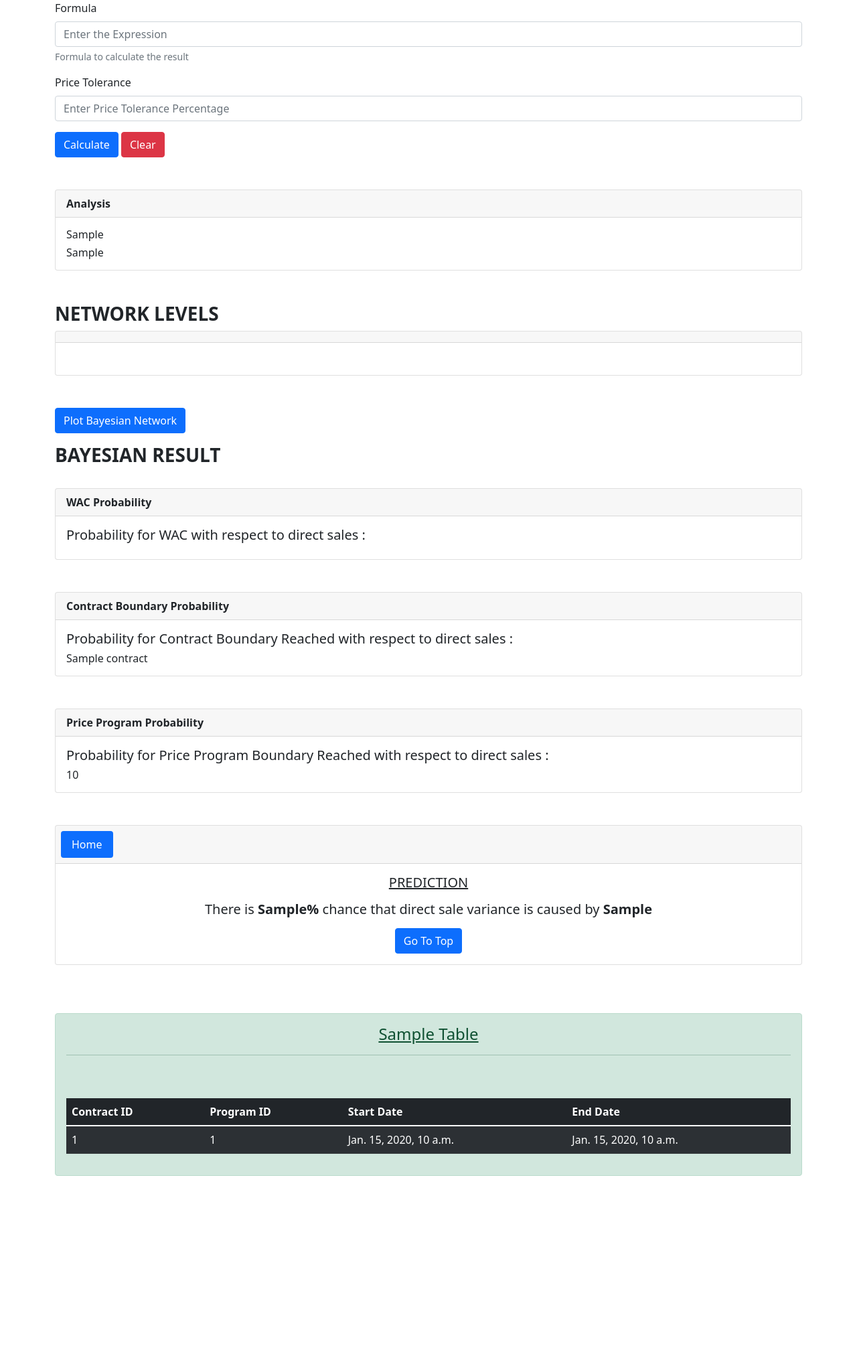
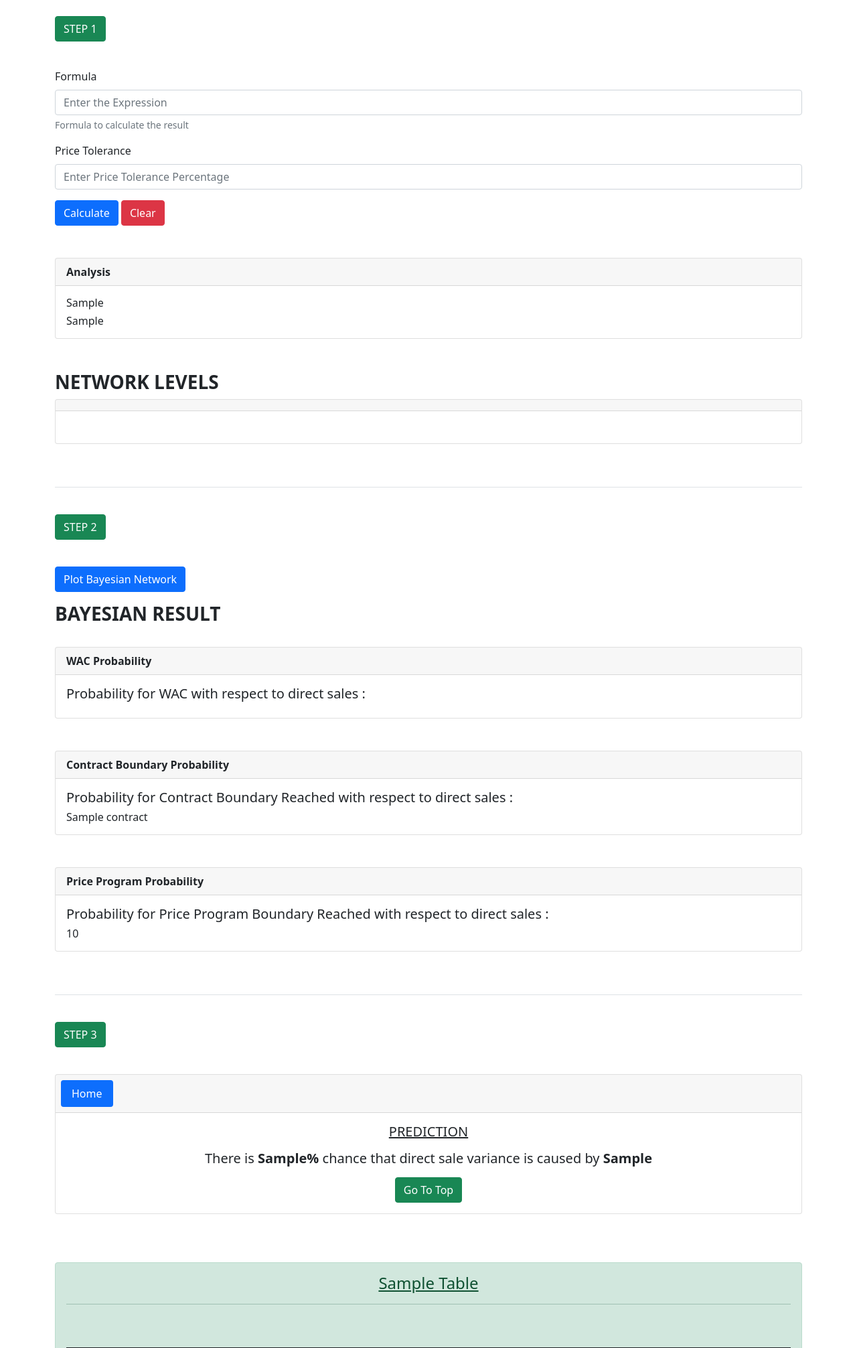
Before and after one commit to rohan-flutterint/Trinity, a Django app: template TrinitySource/templates/calculation.html in a window 1280 px wide. Shown: the part 56-2069 px from the top of the page at 67% size. Before the commit the page ends 1812 px from the top, so only its background shows below. Run offline with Django 3.2, Linux system fonts and the light colour scheme; the template is opened without the code that fills it: most values are stand-ins (such as "Sample title", 1, 10 or a date in 2020).

Commit message:
calculations Html page changes

```diff
--- a/TrinitySource/templates/calculation.html
+++ b/TrinitySource/templates/calculation.html
@@ -4,6 +4,18 @@
 {% block body %}
 
 <div class="container">
+    <br>
+    <p>
+      <a class="btn btn-success" data-bs-toggle="collapse" href="#collapseExample" role="button" aria-expanded="false" aria-controls="collapseExample">
+        STEP 1
+      </a>
+    </p>
+    <div class="collapse" id="collapseExample">
+      <div class="card card-body">
+        Step-1  Identify evidence bucket based on the differential.
+      </div>
+    </div>
+    <br>
     <form method="GET" action="{% url 'submitquery'%}">
         {% csrf_token %}
       <div class="mb-3">
@@ -18,6 +30,7 @@
       <button type="submit" class="btn btn-primary" name="submit">Calculate</button>
       <button type="reset" class="btn btn-danger" name="reset">Clear</button>
     </form>
+
     <br>
     <br>
     <div class="card">
@@ -40,6 +53,19 @@
       </div>
     </div>
     <br>
+    <br>
+    <div class="border-top my-3"></div>
+    <br>
+    <p>
+      <a class="btn btn-success" data-bs-toggle="collapse" href="#collapseExample" role="button" aria-expanded="false" aria-controls="collapseExample">
+        STEP 2
+      </a>
+    </p>
+    <div class="collapse" id="collapseExample">
+      <div class="card card-body">
+        Step-2  Inference using Bayesian network.
+      </div>
+    </div>
     <br>
     <form method="GET" action="{% url 'PlotDiagram'%}">
       <div class="mb-3">
@@ -81,6 +107,19 @@
     </div>
     <br>
     <br>
+    <div class="border-top my-3"></div>
+    <br>
+    <p>
+      <a class="btn btn-success" data-bs-toggle="collapse" href="#collapseExample" role="button" aria-expanded="false" aria-controls="collapseExample">
+        STEP 3
+      </a>
+    </p>
+    <div class="collapse" id="collapseExample">
+      <div class="card card-body">
+        Step-3  Insights
+      </div>
+    </div>
+    <br>
     <div class="card text-center">
       <div class="card-header">
         <ul class="nav nav-pills card-header-pills">
@@ -92,7 +131,7 @@
       <div class="card-body">
         <h5 class="card-title"><u>PREDICTION</u></h5>
         <p class="card-text"><h5>There is <b>{{maxProbability}}%</b> chance that direct sale variance is caused by  <b>{{maxProbabilityList}}</b></h5></p>
-        <a href="#" class="btn btn-primary">Go To Top</a>
+        <a href="#" class="btn btn-success">Go To Top</a>
       </div>
     </div>
   </div>
```
